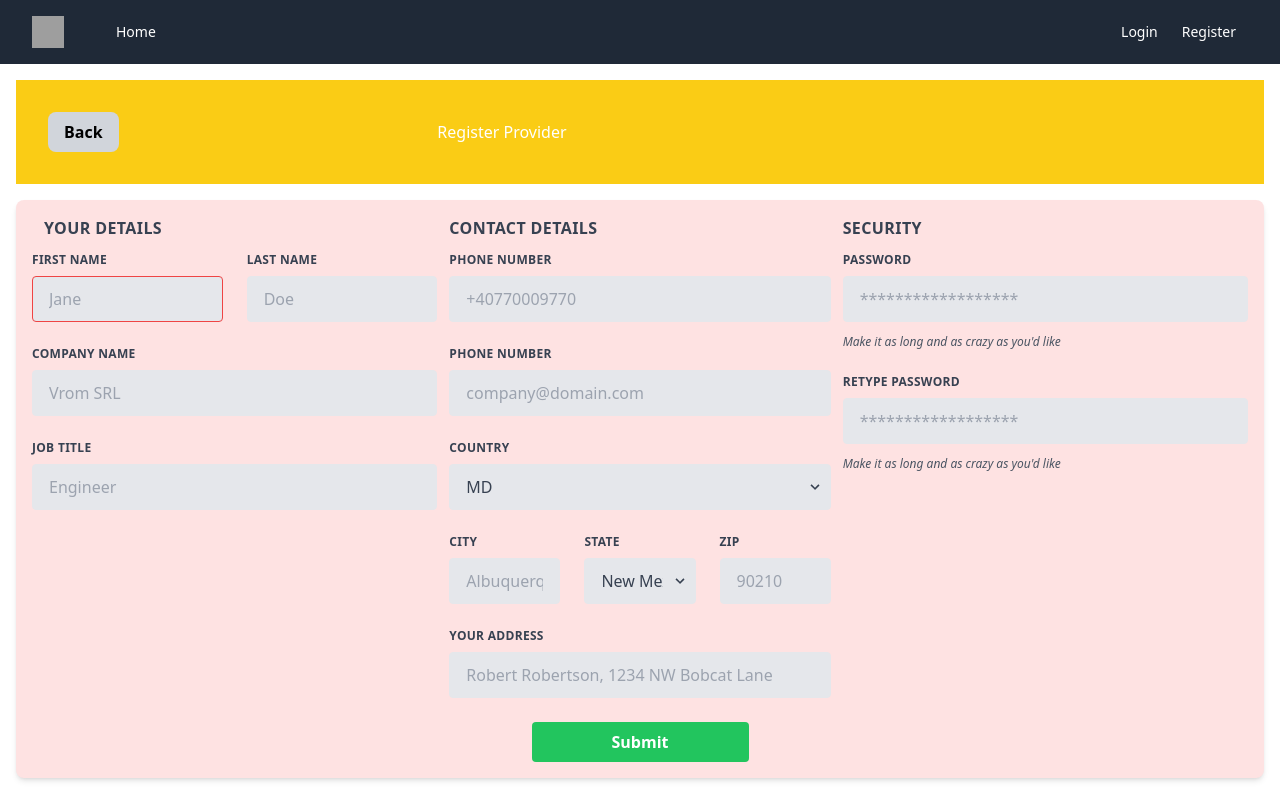
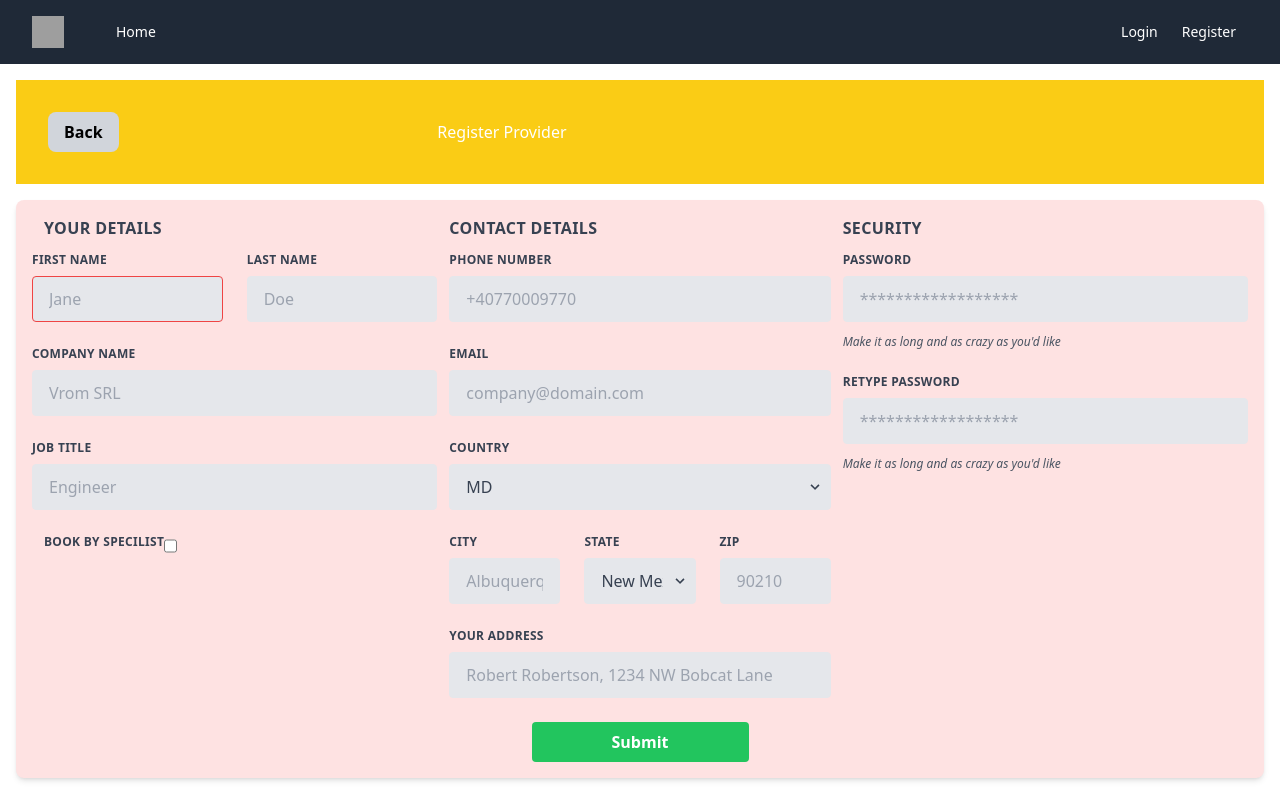
Before and after one commit to nisassa/vrum.app, a React (Create React App) app: page /register/provider in a window 1280 px wide. Built offline with nearby package versions, Linux system fonts and the light colour scheme; no server answers; grey boxes are pictures that could not be loaded.

Commit message:
Fix register provider form

```diff
--- a/src/Pages/Parts/RegisterProvider.js
+++ b/src/Pages/Parts/RegisterProvider.js
@@ -29,6 +29,7 @@ function RegisterProvider() {
               first_name: '',
               last_name: '',
               provider_name: '',
+              booking_by_specialist: '',
               job_title: '',
               phone: '',
               email: '',
@@ -99,7 +100,6 @@ function RegisterProvider() {
                     placeholder='Vrom SRL'
                   />
                 </div>
-
                 <div className='flex flex-wrap -mx-3 mb-6 job-title'>
                   <label
                     className='block uppercase tracking-wide text-gray-700 text-xs font-bold mb-2'
@@ -113,6 +113,20 @@ function RegisterProvider() {
                     id='input_job_tile'
                     type='text'
                     placeholder='Engineer'
+                  />
+                </div>
+                <div className='flex flex-wrap -mx-3 mb-6 px-3 book-/by'>
+                  <label
+                    className='block uppercase tracking-wide text-gray-700 text-xs font-bold mb-2'
+                    htmlFor='grid-last-name'
+                  >
+                    Book by specilist
+                  </label>
+                  <Field
+                    name='booking_by_specialist'
+                    className='block  bg-gray-200 text-gray-700 border border-gray-200 rounded py-3 px-4 leading-tight focus:outline-none focus:bg-white focus:border-gray-500'
+                    id='input_book_by'
+                    type='checkbox'
                   />
                 </div>
               </div>
@@ -140,7 +154,7 @@ function RegisterProvider() {
                     className='block uppercase tracking-wide text-gray-700 text-xs font-bold mb-2'
                     htmlFor='grid-last-name'
                   >
-                    Phone Number
+                    Email
                   </label>
                   <Field
                     name='email'
--- a/src/hooks/profile.tsx
+++ b/src/hooks/profile.tsx
@@ -4,18 +4,17 @@ import React, {
   FC,
   useContext,
   useEffect,
-  useState,
-} from "react";
+  useState
+} from 'react';
 
-import { AxiosResponse } from "axios";
-import { useMutation, useQueryClient, useQuery } from "react-query";
-import { endpoints } from "../config/apiConfig";
-import CallApi from "../services/apiService";
-import authStorage from "../auth/storage";
+import { AxiosResponse } from 'axios';
+import { useMutation, useQueryClient, useQuery } from 'react-query';
+import { endpoints } from '../config/apiConfig';
+import CallApi from '../services/apiService';
 
 interface IProfileContext {
   user: any;
-    token: string|null;
+  token: string | null;
   isAuthenticated: boolean;
   saveUser: (user: any) => void;
   userLogin: (user: any) => void;
@@ -24,26 +23,24 @@ interface IProfileContext {
 
 const USER_KEY = `User`;
 
-export const ProfileContext = createContext<IProfileContext>(
-    {
+export const ProfileContext = createContext<IProfileContext>({
   user: null,
   token: null,
   isAuthenticated: false,
   saveUser: () => {},
   userLogin: () => {},
-        isReady: false,
-    }
-) as Context<IProfileContext>;
+  isReady: false
+}) as Context<IProfileContext>;
 
 export const useProfile = () => useContext(ProfileContext);
 
 export const ProfileProvider: FC<any> = ({ children }) => {
-  const USER_KEY = "USER"
+  const USER_KEY = 'USER';
 
   const { mutateAsync: login } = useLogin();
 
   const [user, setUser] = useState();
-  const [token, setToken] = useState("");
+  const [token, setToken] = useState('');
 
   const isReady = false;
 
@@ -73,7 +70,7 @@ export const ProfileProvider: FC<any> = ({ children }) => {
   };
 
   const userLogin = async (credentials: any) => {
-      await login(credentials)
+    await login(credentials);
   };
 
   return (
@@ -99,13 +96,13 @@ const useLogin = () => {
     (body) =>
       CallApi({
         url: endpoints.users.login(),
-                method: "POST",
-                data: body,
+        method: 'POST',
+        data: body
       }),
     {
       onSuccess: () => {
         return queryClient.invalidateQueries(USER_KEY);
-            },
+      }
     }
   );
 };
@@ -130,6 +127,4 @@ const useLogin = () => {
 //   );
 // };
 
-export {
-    useLogin
-}
+export { useLogin };
```
Lines whose indentation alone changed are shown as unchanged.
